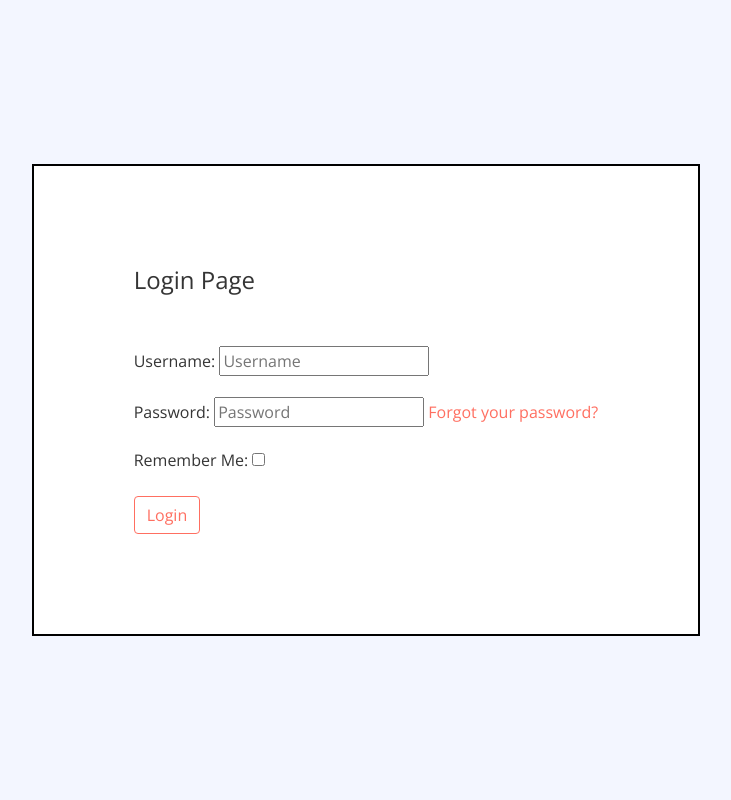
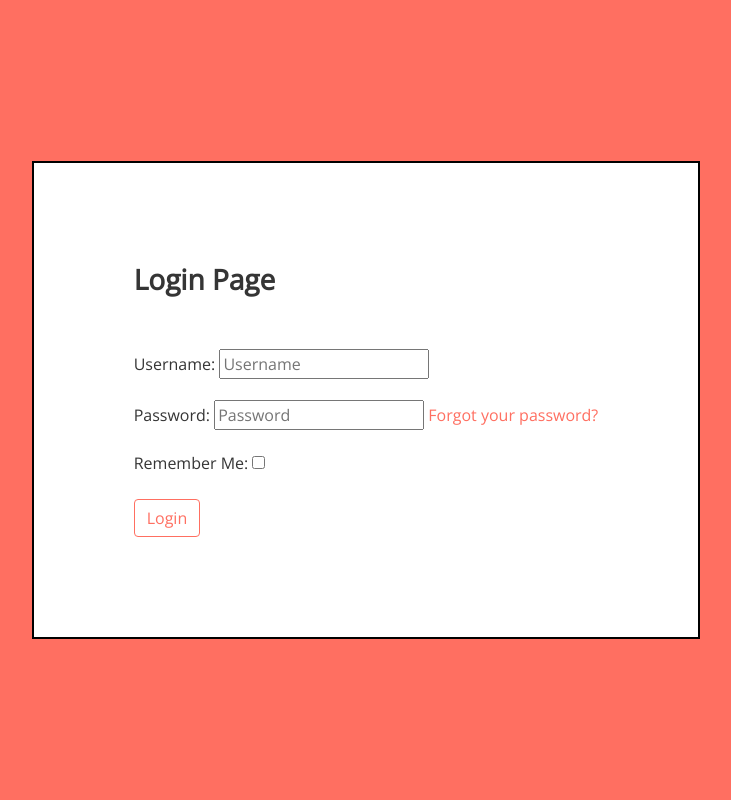
Before and after one commit to palakparmartntra/E-Commerce-Project, a Django app: page /login/ in a window 1280 px wide. Shown: the whole page, without its empty margins (274-1005 px from the left). Run offline with Django 5.2, Linux system fonts and the light colour scheme; some libraries are stand-ins or nearby versions.

Commit message:
change login page ui

```diff
--- a/templates/account/login.html
+++ b/templates/account/login.html
@@ -30,6 +30,7 @@
             justify-content: center;
             height: 100vh;
             margin: 0;
+            background-color:#FF6F61
         }
 
      div {
@@ -45,7 +46,7 @@
     <body>
 
        <div  >
-           <h4> Login Page </h4>
+           <h3><strong>Login Page</strong></h3>
            <br>
            <form method="post" action="{% url 'account_login' %}">
                               {% csrf_token %}
```
Also changed, not shown: DashClothes/settings.py (+6 -2 lines), 5 other files.
